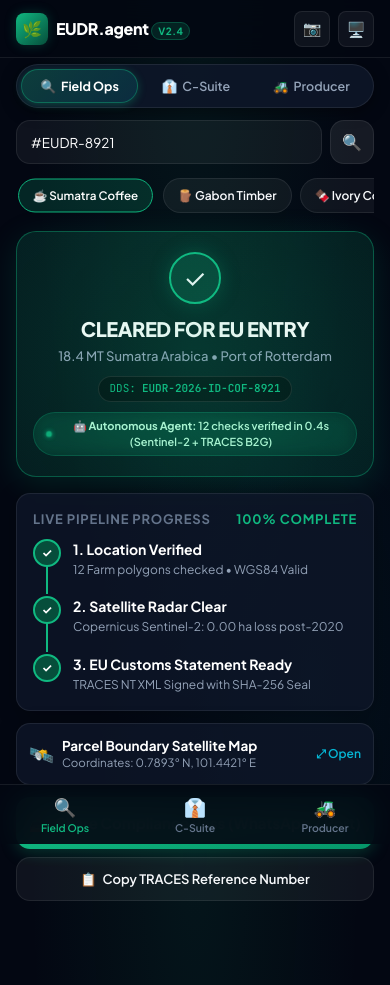
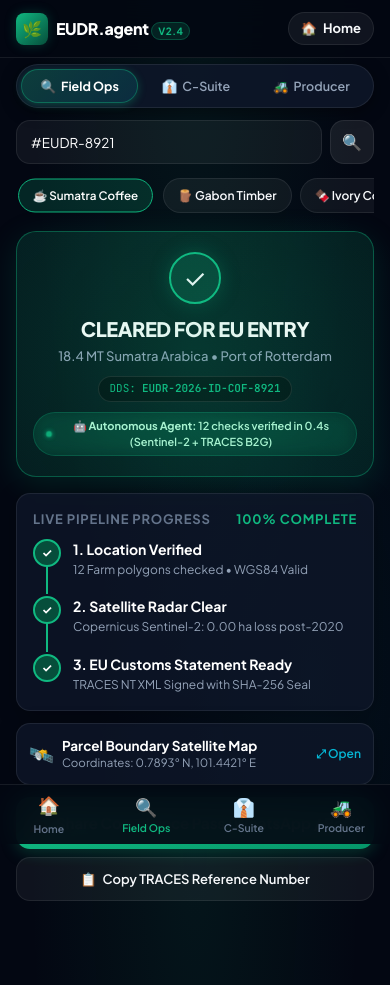
Before and after one commit to nohosa001-pixel/eudr-compliance-agent, a plain HTML site: page app/static/mobile_hub.html in a window 390 px wide. Drawn offline with Linux system fonts and the light colour scheme.

Commit message:
feat(mobile): remove header clutter icons and add 1-tap Home buttons on top and bottom nav

```diff
--- a/app/static/mobile_hub.html
+++ b/app/static/mobile_hub.html
@@ -140,24 +140,25 @@
       gap: 8px;
     }
 
-    .btn-top-icon {
-      background: rgba(255, 255, 255, 0.05);
+    .btn-top-home {
+      background: rgba(255, 255, 255, 0.06);
       border: 1px solid var(--border-subtle);
-      color: var(--text-muted);
-      width: 36px;
-      height: 36px;
-      border-radius: var(--radius-sm);
+      color: #f8fafc;
+      padding: 6px 12px;
+      border-radius: var(--radius-full);
       display: flex;
       align-items: center;
-      justify-content: center;
-      font-size: 15px;
-      cursor: pointer;
+      gap: 6px;
+      font-size: 13px;
+      font-weight: 700;
       text-decoration: none;
+      transition: all 0.15s;
     }
 
-    .btn-top-icon:active {
-      transform: scale(0.95);
-      background: rgba(255, 255, 255, 0.1);
+    .btn-top-home:active {
+      transform: scale(0.96);
+      background: rgba(255, 255, 255, 0.12);
+      border-color: rgba(255, 255, 255, 0.2);
     }
 
     /* 1-Tap Role Switcher Bar */
@@ -803,7 +804,7 @@
 
   <!-- Top Navigation Bar -->
   <header class="top-bar">
-    <a href="/dashboard" class="brand-wrap">
+    <a href="/" class="brand-wrap">
       <div class="brand-logo-badge">🌿</div>
       <div>
         <span class="brand-title">EUDR.agent</span>
@@ -811,10 +812,11 @@
       </div>
     </a>
     <div class="top-actions">
-      <!-- QR Scanner quick trigger -->
-      <button class="btn-top-icon" onclick="openQrScannerModal()" title="Scan QR Code">📷</button>
-      <!-- Switch to Desktop Cockpit -->
-      <a href="/dashboard?view=desktop" class="btn-top-icon" title="Switch to 1920px Desktop Cockpit">🖥️</a>
+      <!-- Clean Home Return Button -->
+      <a href="/" class="btn-top-home" title="Return to Home">
+        <span>🏠</span>
+        <span>Home</span>
+      </a>
     </div>
   </header>
 
@@ -1155,6 +1157,10 @@
 
   <!-- Fixed Bottom Role Navigation Bar -->
   <nav class="mobile-bottom-nav">
+    <a href="/" class="nav-tab-btn" style="text-decoration: none;">
+      <span class="nav-tab-icon">🏠</span>
+      <span>Home</span>
+    </a>
     <button class="nav-tab-btn active" id="nav-btn-ops" onclick="switchRole('ops')">
       <span class="nav-tab-icon">🔍</span>
       <span>Field Ops</span>
```
